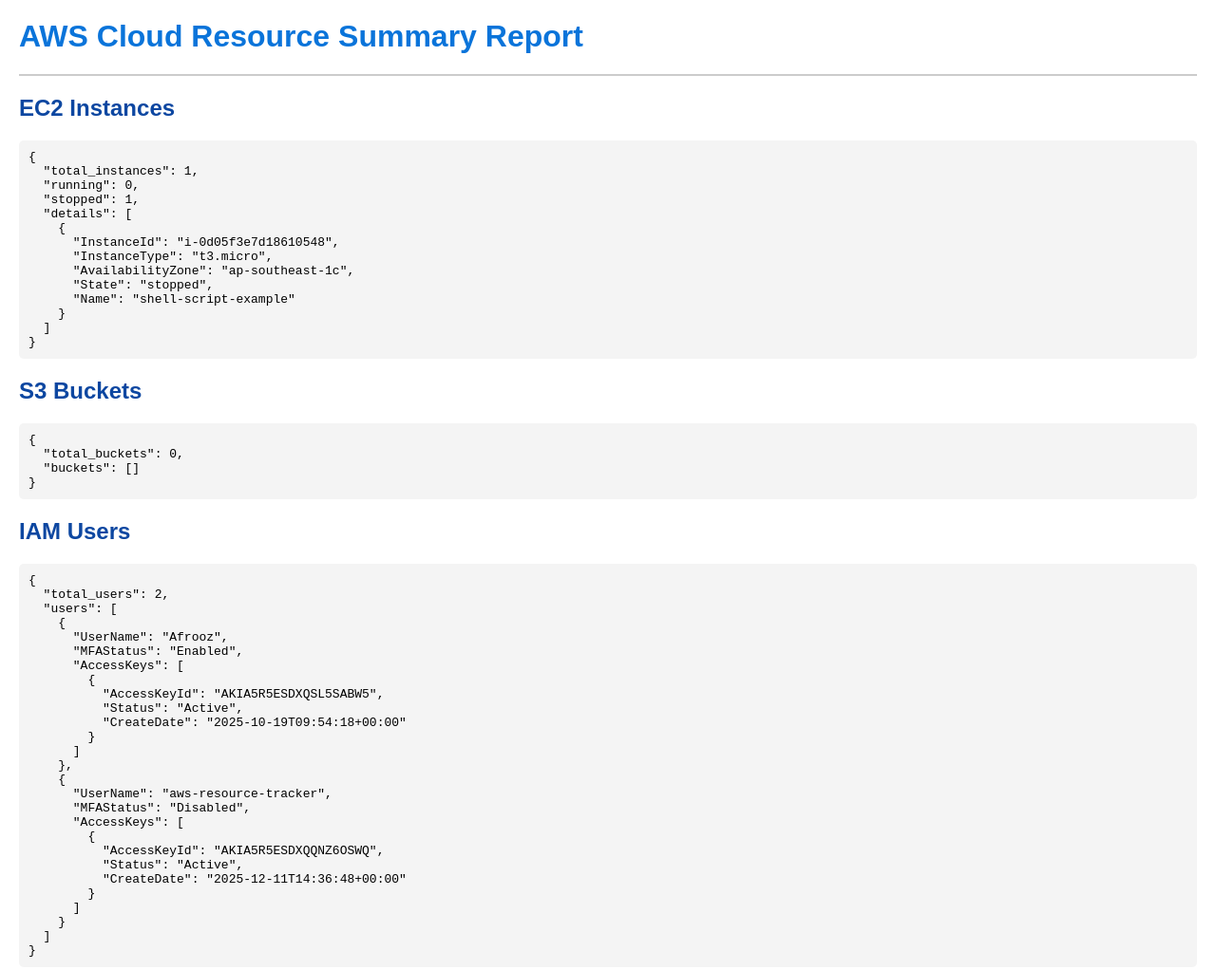
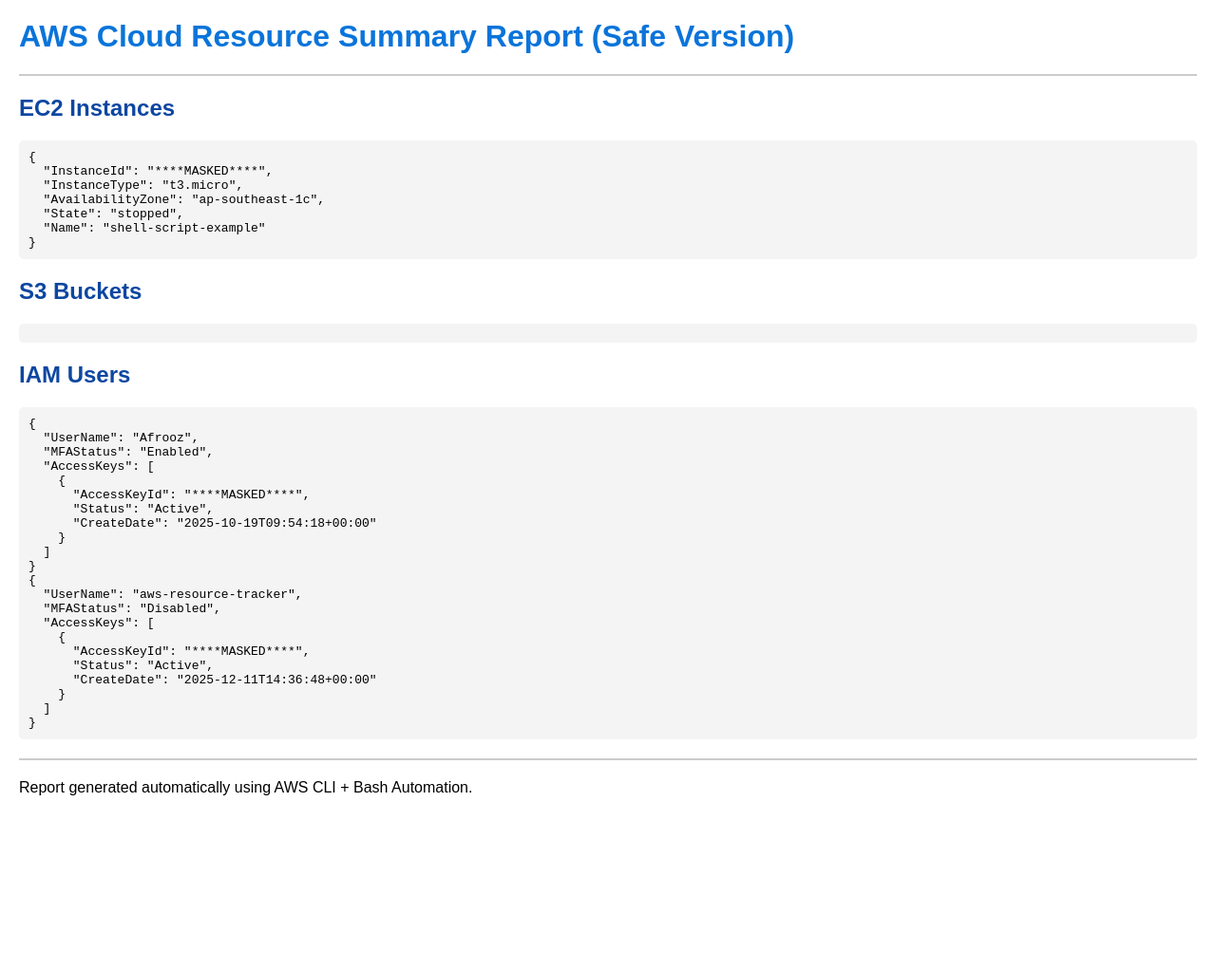
Before and after one commit to afrooz1/DevOps-Practice, a plain HTML site: page reports/cloud_report.html in a window 1280 px wide. Shown: the top 1022 px of the page at 95% size. After the commit the page ends 859 px from the top, so only its background shows below. Drawn offline with Linux system fonts and the light colour scheme.

Commit message:
Update report

```diff
--- a/reports/cloud_report.html
+++ b/reports/cloud_report.html
@@ -11,50 +11,35 @@ hr { border: 1px solid #ccc; margin: 20px 0; }
 </head>
 <body>
 
-<h1>AWS Cloud Resource Summary Report</h1>
+<h1>AWS Cloud Resource Summary Report (Safe Version)</h1>
 <hr>
 <h2>EC2 Instances</h2><pre>{
-  "total_instances": 1,
-  "running": 0,
-  "stopped": 1,
-  "details": [
-    {
-      "InstanceId": "i-0d05f3e7d18610548",
+  "InstanceId": "****MASKED****",
   "InstanceType": "t3.micro",
   "AvailabilityZone": "ap-southeast-1c",
   "State": "stopped",
   "Name": "shell-script-example"
-    }
-  ]
 }</pre>
-<h2>S3 Buckets</h2><pre>{
-  "total_buckets": 0,
-  "buckets": []
-}</pre>
+<h2>S3 Buckets</h2><pre></pre>
 <h2>IAM Users</h2><pre>{
-  "total_users": 2,
-  "users": [
-    {
   "UserName": "Afrooz",
   "MFAStatus": "Enabled",
   "AccessKeys": [
     {
-          "AccessKeyId": "AKIA5R5ESDXQSL5SABW5",
+      "AccessKeyId": "****MASKED****",
       "Status": "Active",
       "CreateDate": "2025-10-19T09:54:18+00:00"
     }
   ]
-    },
+}
 {
   "UserName": "aws-resource-tracker",
   "MFAStatus": "Disabled",
   "AccessKeys": [
     {
-          "AccessKeyId": "AKIA5R5ESDXQQNZ6OSWQ",
+      "AccessKeyId": "****MASKED****",
       "Status": "Active",
       "CreateDate": "2025-12-11T14:36:48+00:00"
-        }
-      ]
     }
   ]
 }</pre>
```
Lines whose indentation alone changed are shown as unchanged.
